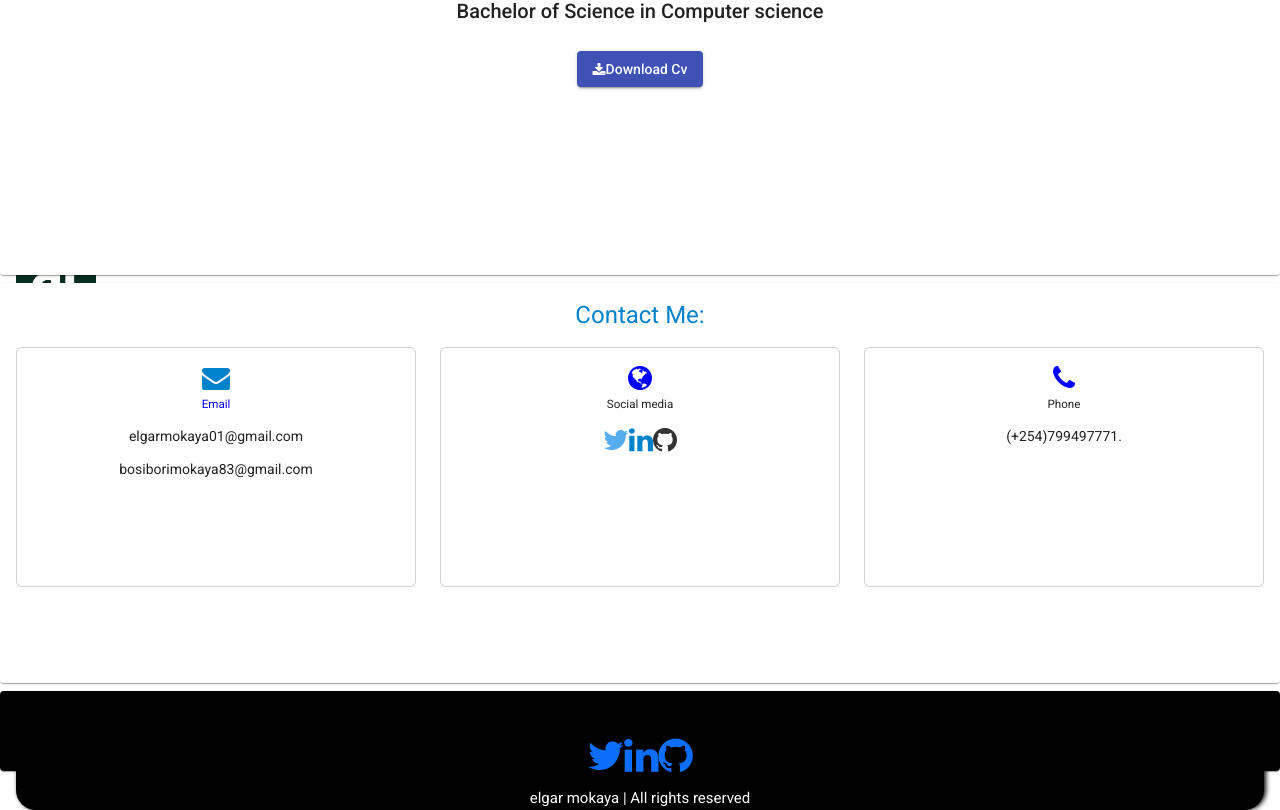
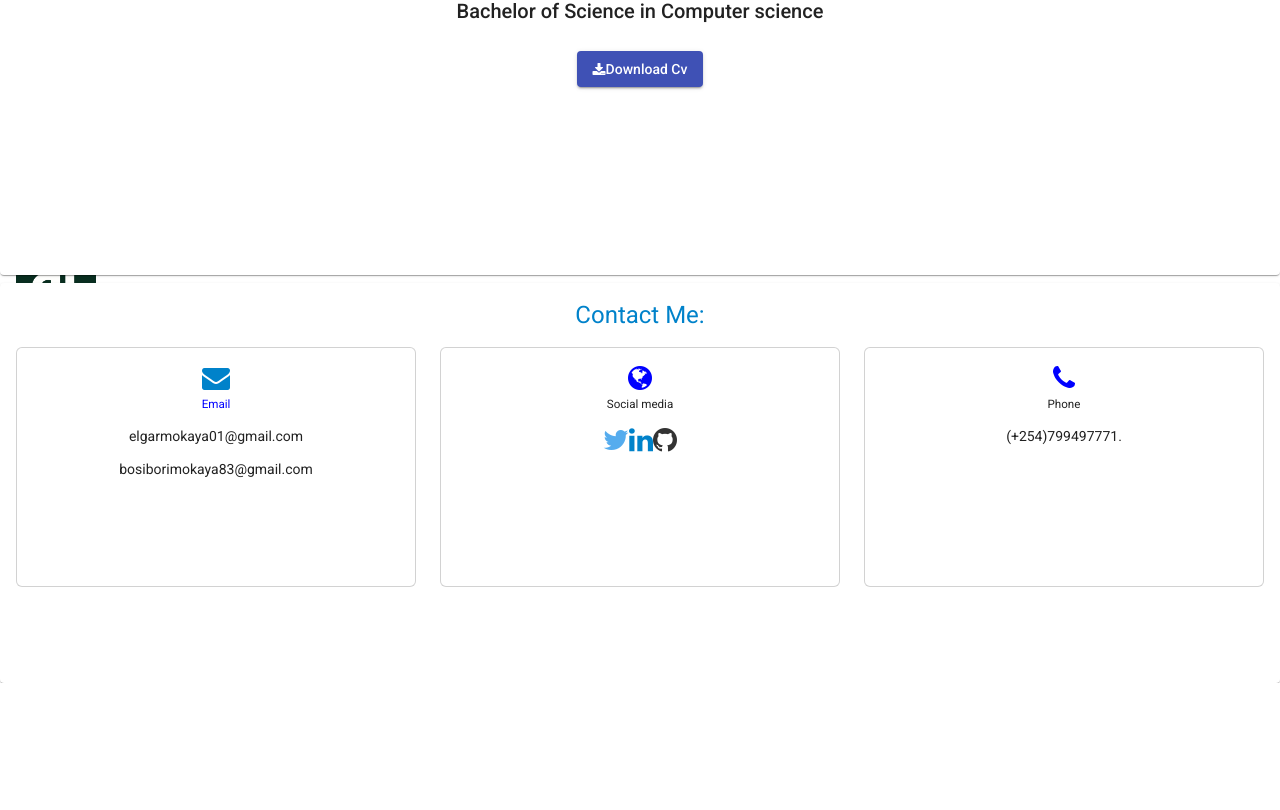
Before and after one commit to ElgarMokaya/updated-portfolio, an Angular app: page / in a window 1280 px wide. Shown: the part 998-1808 px from the top of the page. After the commit the page ends 1681 px from the top, so only its background shows below. Built offline with nearby package versions, Linux system fonts and the light colour scheme.

Commit message:
modified html file

```diff
--- a/src/app/app.component.html
+++ b/src/app/app.component.html
@@ -159,7 +159,7 @@
     </mat-card>
     <!--footer-->
 
-    <mat-card class="footer"id="footer">
+    <!-- <mat-card class="footer"id="footer">
       <mat-card-content>
         <div class="footer-details">
           <a href="https://mobile.twitter.com/elgarmokaya" class="fa fa-twitter"></a>
@@ -170,7 +170,7 @@
                  </div>
           </div>
       </mat-card-content>
-    </mat-card>
+    </mat-card> -->
   </body>
 
   </html>
```
